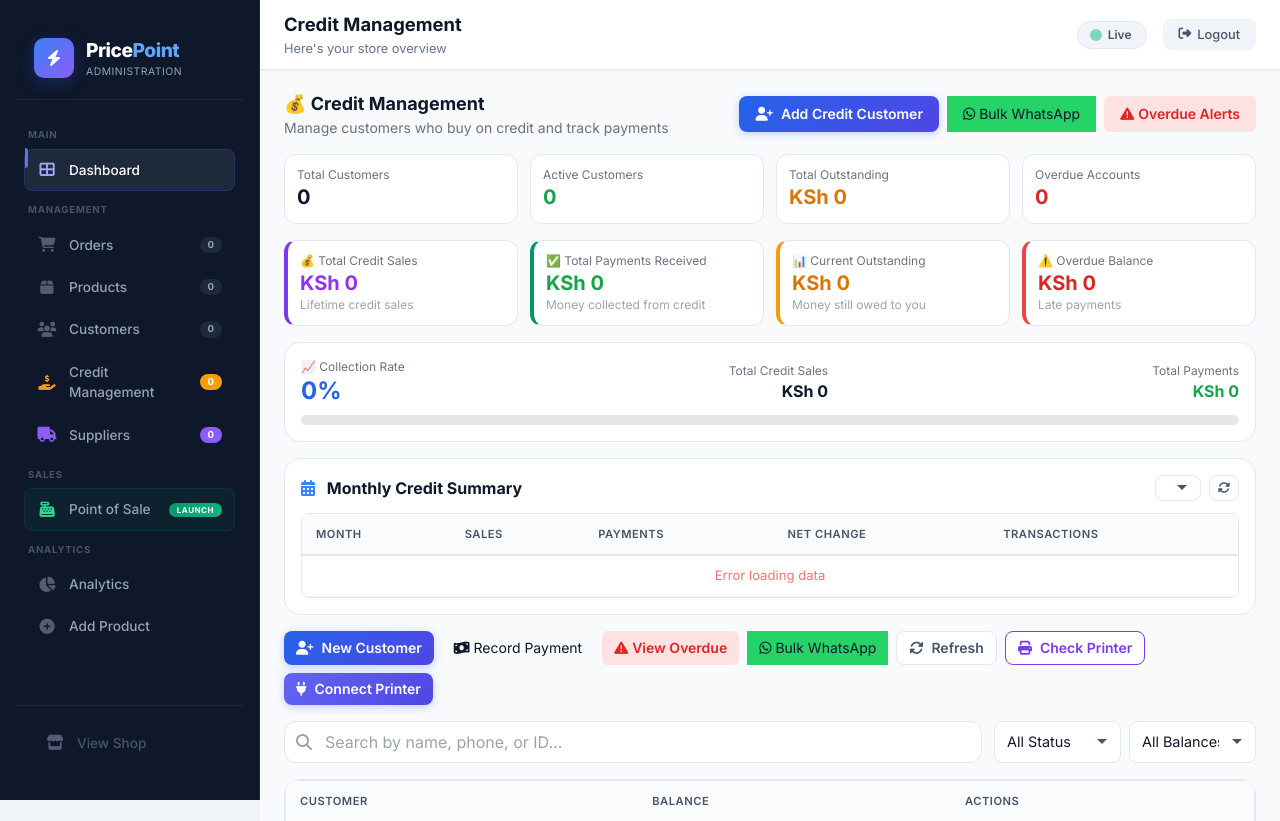
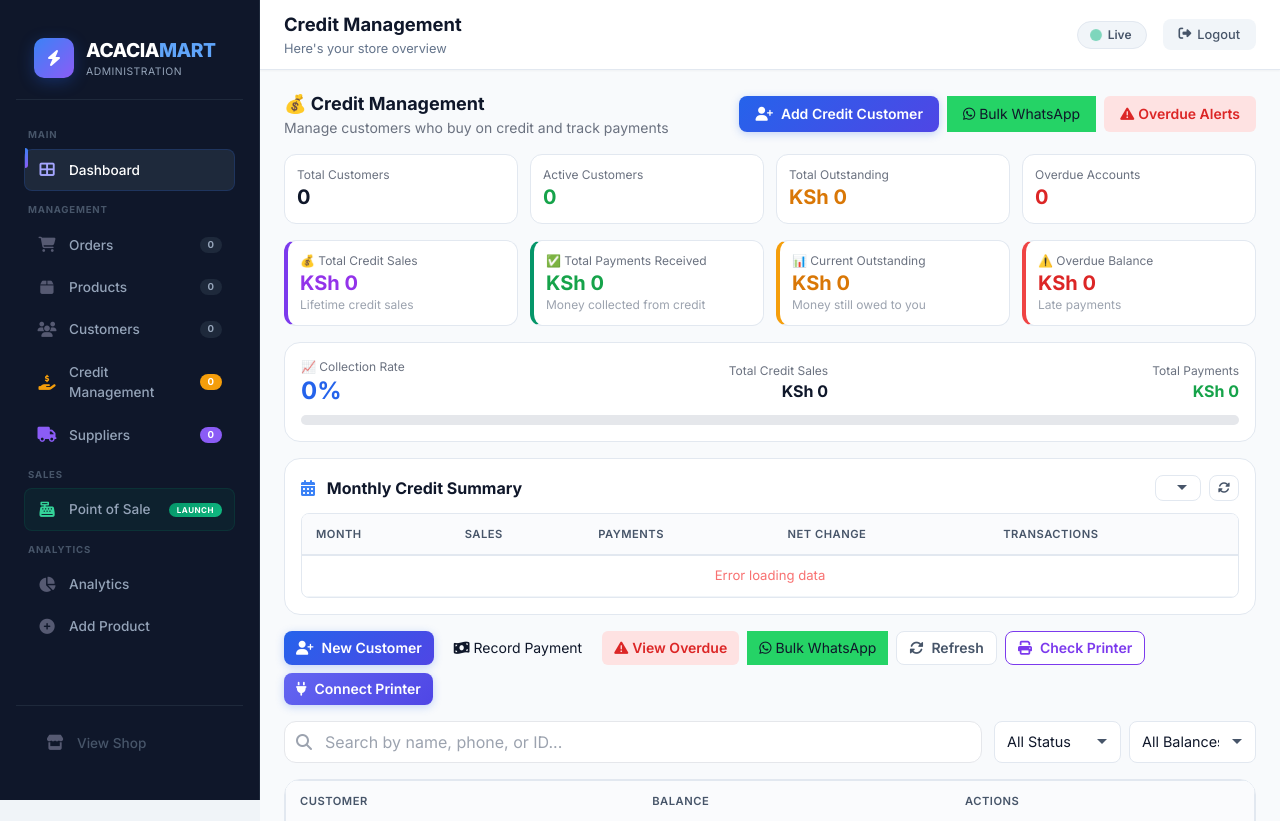
Before and after one commit to mosoba/POSS, a Flask app: template templates/admin_credit.html in a window 1280 px wide. Shown: the top 821 px of the page. Run offline with Flask 3, Linux system fonts and the light colour scheme; the template is opened without the code that fills it, so the values that code supplies are empty; some libraries are stand-ins or nearby versions.

Commit message:
Update layout.html

```diff
--- a/templates/layout.html
+++ b/templates/layout.html
@@ -3,7 +3,7 @@
 <head>
     <meta charset="UTF-8" />
     <meta name="viewport" content="width=device-width, initial-scale=1.0, maximum-scale=1.0, user-scalable=yes" />
-    <title>{% block title %}PricePoint · Admin{% endblock %}</title>
+    <title>{% block title %}ACACIAMART · Admin{% endblock %}</title>
 
     <!-- ===== CSS ===== -->
     <link rel="stylesheet" href="{{ url_for('static', filename='css/admin.css') }}" />
@@ -919,7 +919,7 @@
             <div class="brand">
                 <div class="brand-icon"><i class="fas fa-bolt"></i></div>
                 <div>
-                    <div class="brand-text">Price<span>Point</span></div>
+                    <div class="brand-text">ACACIA<span>MART</span></div>
                     <div class="brand-sub">Administration</div>
                 </div>
             </div>
```
